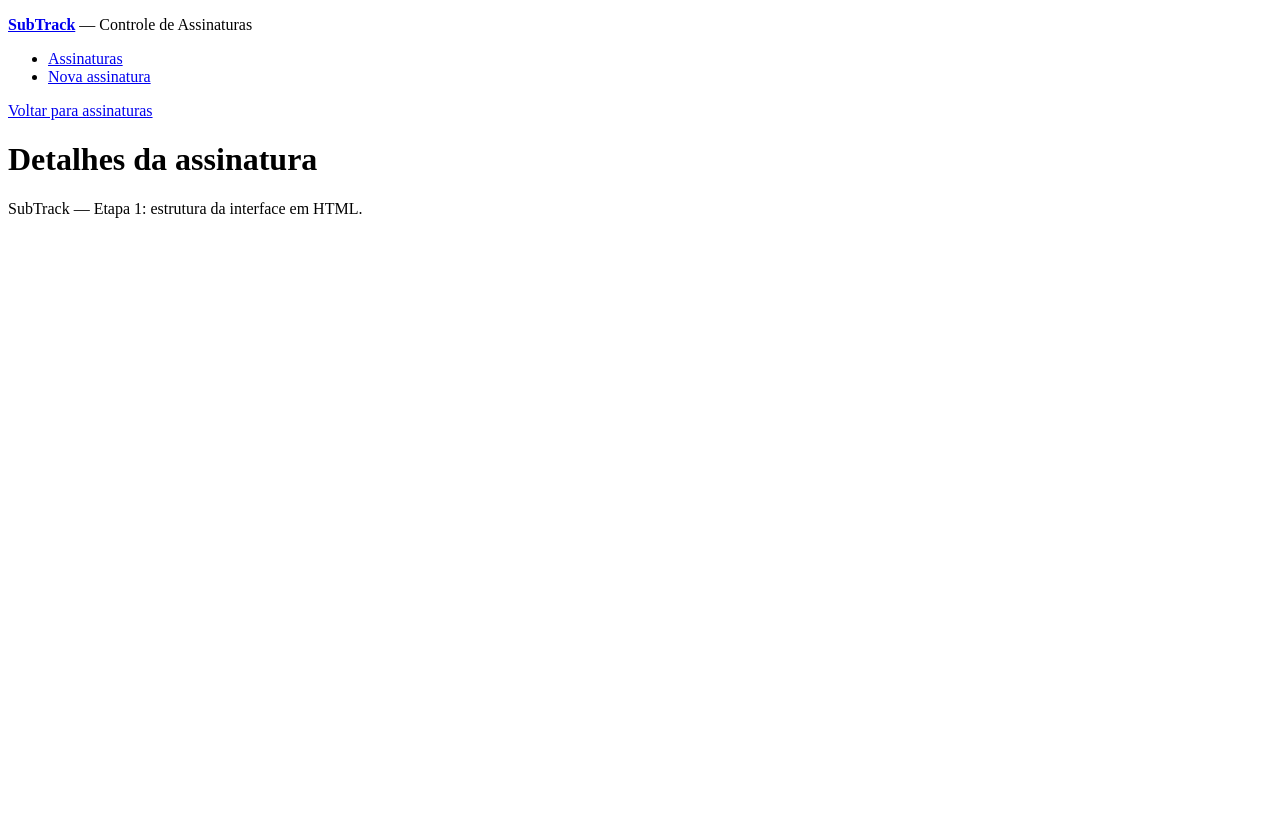
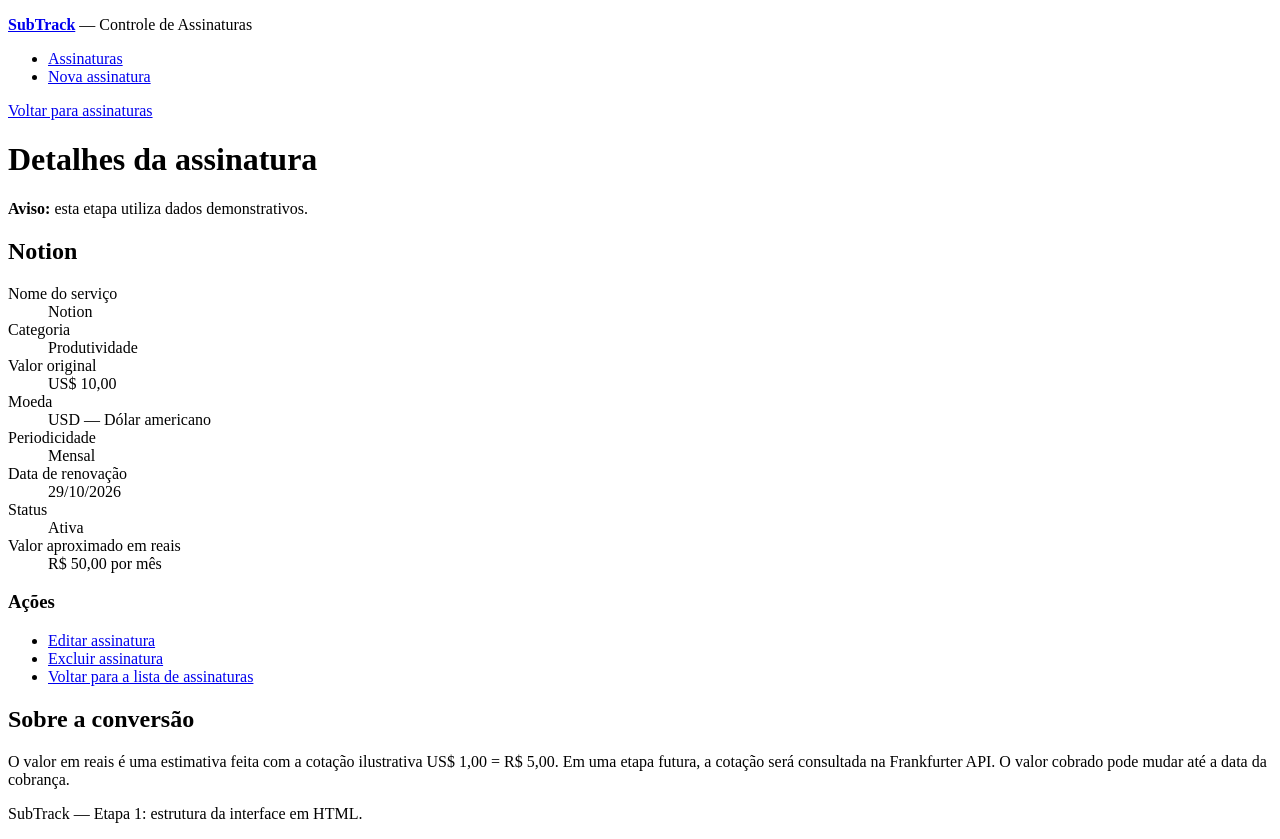
Before and after one commit to gabriel-castro-dev/subtrack-semestre1-engsoftware, a plain HTML site: page pages/detalhes.html in a window 1280 px wide. Before the commit the page ends 800 px from the top, so only its background shows below. Drawn offline with Linux system fonts and the light colour scheme.

Commit message:
feat: adiciona detalhes da assinatura

```diff
--- a/pages/detalhes.html
+++ b/pages/detalhes.html
@@ -19,6 +19,41 @@
   <main>
     <p><a href="../index.html">Voltar para assinaturas</a></p>
     <h1>Detalhes da assinatura</h1>
+    <p><strong>Aviso:</strong> esta etapa utiliza dados demonstrativos.</p>
+
+    <article>
+      <h2>Notion</h2>
+      <dl>
+        <dt>Nome do serviço</dt>
+        <dd>Notion</dd>
+        <dt>Categoria</dt>
+        <dd>Produtividade</dd>
+        <dt>Valor original</dt>
+        <dd>US$ 10,00</dd>
+        <dt>Moeda</dt>
+        <dd>USD — Dólar americano</dd>
+        <dt>Periodicidade</dt>
+        <dd>Mensal</dd>
+        <dt>Data de renovação</dt>
+        <dd><time datetime="2026-10-29">29/10/2026</time></dd>
+        <dt>Status</dt>
+        <dd>Ativa</dd>
+        <dt>Valor aproximado em reais</dt>
+        <dd>R$ 50,00 por mês</dd>
+      </dl>
+
+      <h3>Ações</h3>
+      <ul>
+        <li><a href="editar.html">Editar assinatura</a></li>
+        <li><a href="excluir.html">Excluir assinatura</a></li>
+        <li><a href="../index.html">Voltar para a lista de assinaturas</a></li>
+      </ul>
+    </article>
+
+    <aside>
+      <h2>Sobre a conversão</h2>
+      <p>O valor em reais é uma estimativa feita com a cotação ilustrativa US$ 1,00 = R$ 5,00. Em uma etapa futura, a cotação será consultada na Frankfurter API. O valor cobrado pode mudar até a data da cobrança.</p>
+    </aside>
   </main>
 
   <footer>
```
